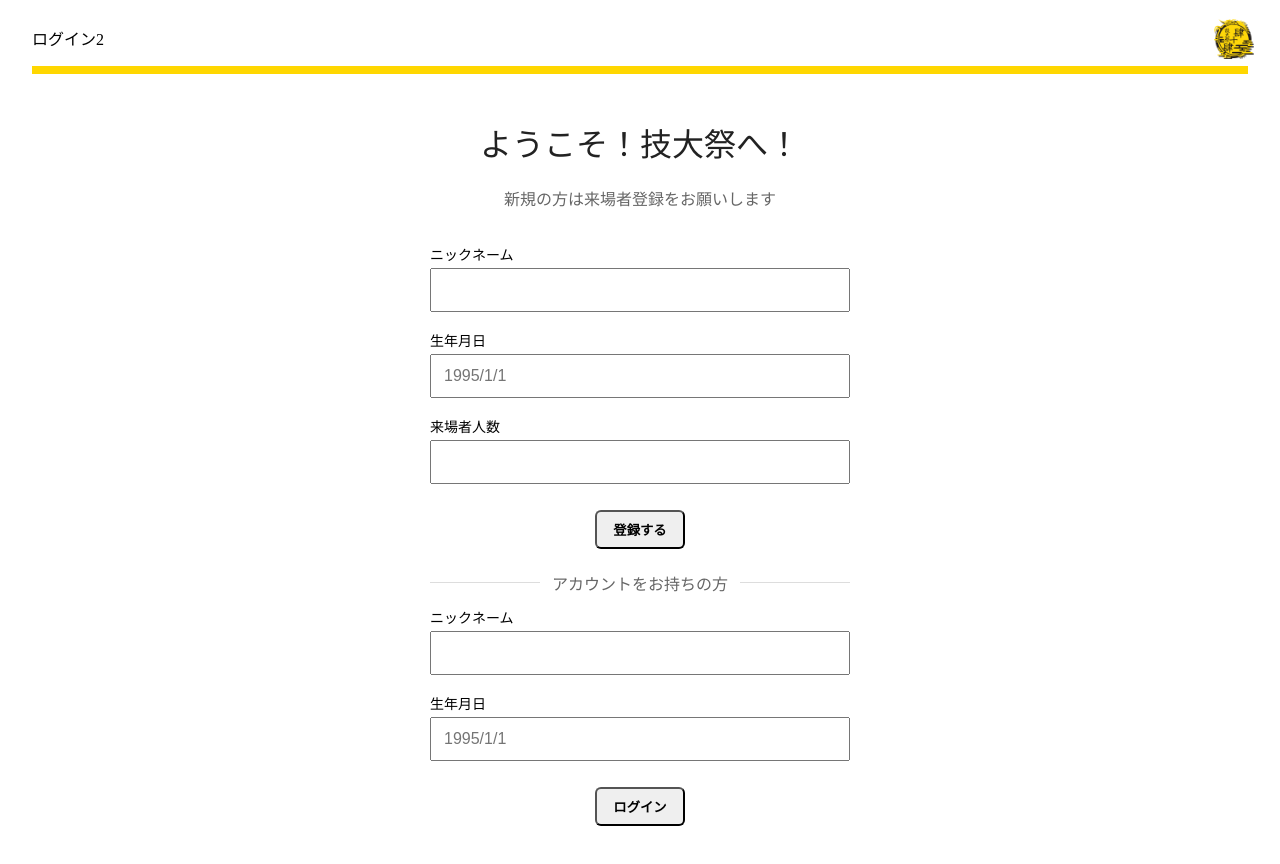
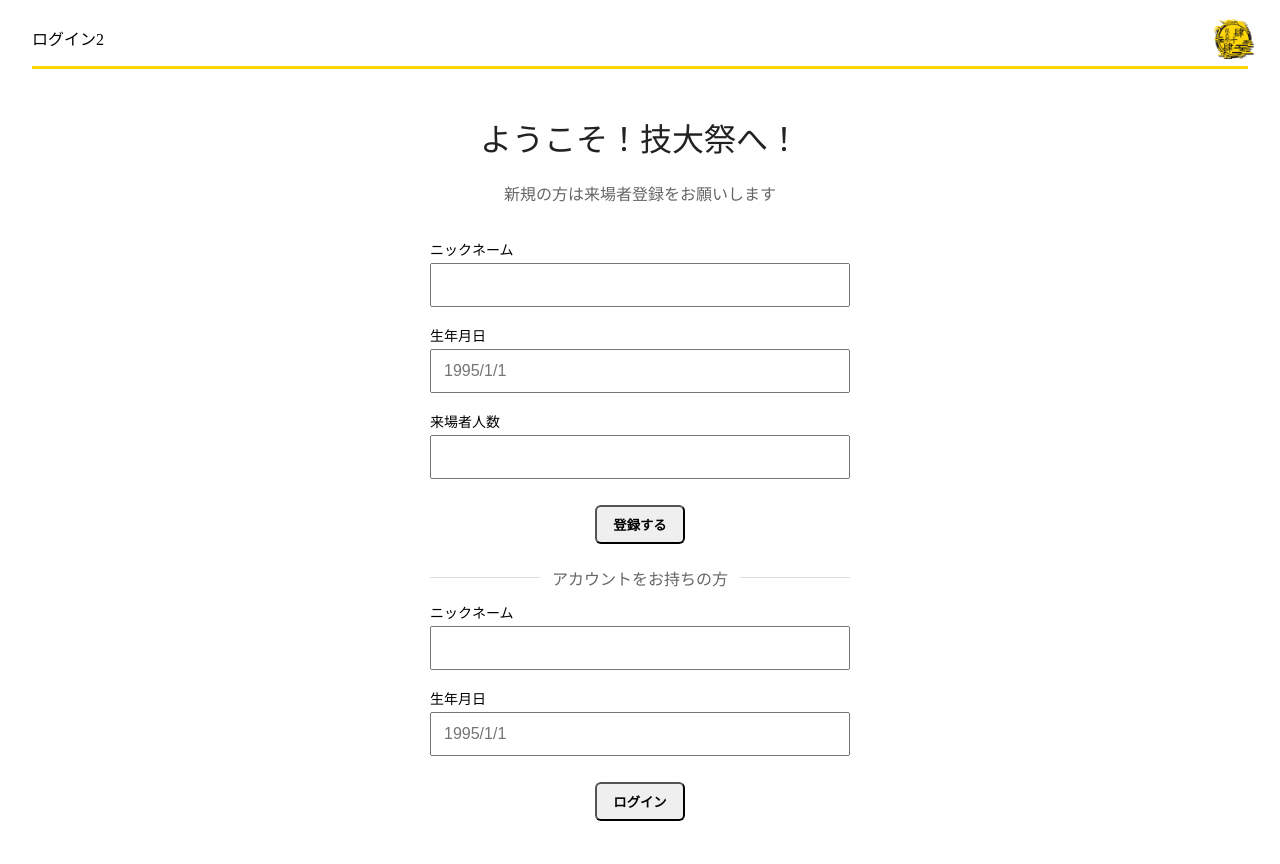
Before and after one commit to nutmeg-TeamRyoku-Cha/Ticket-Distribute, a React (Vite) app in the folder web/: page /login in a window 1280 px wide. Shown: the top 864 px of the page. Built offline with nearby package versions, Linux system fonts and the light colour scheme.

Commit message:
[fix] ヘッダー画面 (24)

```diff
--- a/web/src/components/Header.css
+++ b/web/src/components/Header.css
@@ -11,7 +11,7 @@
 }
 
 .header-line {
-  height: 8px;
+  height: 3px;
   background-color: gold;
   width: 100%;
   margin-top: 8px;
```
